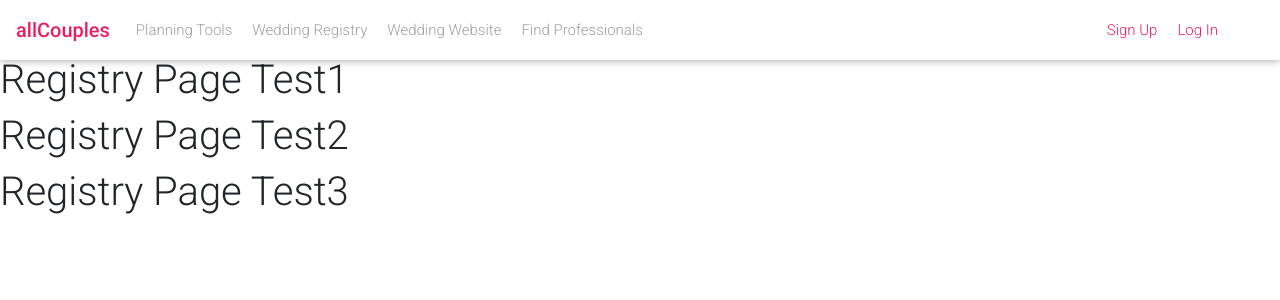
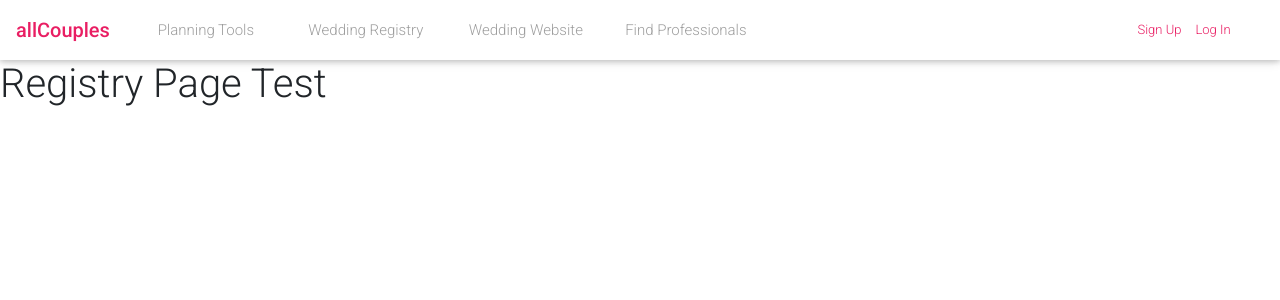
Before and after one commit to fcarlone/QueerWed-site, a React (Create React App) app in the folder client/: page /registry in a window 1280 px wide. Shown: the top 300 px of the page. Built offline with nearby package versions, Linux system fonts and the light colour scheme; a web font is replaced by a local one.

Commit message:
full width navbar submenu updated

```diff
--- /dev/null
+++ b/client/src/components/layout/Container/index.js
@@ -0,0 +1,11 @@
+import React from "react";
+
+function Container({ children }) {
+  return (
+    <div style={{ paddingTop: "60px"}}>
+      {children}
+    </div>
+  );
+}
+
+export default Container;
--- a/client/src/components/layout/Nav/index.js
+++ b/client/src/components/layout/Nav/index.js
@@ -1,5 +1,5 @@
 import React from 'react';
-import { MDBNavbar, MDBNavbarBrand, MDBNavbarNav, MDBNavbarToggler, MDBCollapse, MDBNavItem, MDBNavLink, MDBContainer, MDBMask, MDBView } from 'mdbreact';
+import { MDBNavbar, MDBNavbarBrand, MDBNavbarNav, MDBNavbarToggler, MDBCollapse, MDBNavItem } from 'mdbreact';
 import { BrowserRouter as Router } from 'react-router-dom';
 import "./style.css"
 
@@ -22,79 +22,117 @@ class FullPageIntroWithFixedNavbar extends React.Component {
     render() {
         return (
             <div>
-                {/* <nav>
-                    <ul>
-                        <li><a href="#">Home</a></li>
-                        <li><a href="#">Tutorials</a>
-                            <ul>
-                                <li><a href="#">Photoshop</a></li>
-                                <li><a href="#">Illustrator</a></li>
-                                <li><a href="#">Web Design</a>
-                                    <ul>
-                                        <li><a href="#">HTML</a></li>
-                                        <li><a href="#">CSS</a></li>
-                                    </ul>
-                                </li>
-                            </ul>
-                        </li>
-                        <li><a href="#">Articles</a>
-                            <ul>
-                                <li><a href="#">Web Design</a></li>
-                                <li><a href="#">User Experience</a></li>
-                            </ul>
-                        </li>
-                        <li><a href="#">Inspiration</a></li>
-                    </ul>
-                </nav> */}
-
-
-
                 <header>
                     <Router>
                         <MDBNavbar color="white" dark expand="md" fixed="top">
-                            <MDBNavbarBrand className="pink-text" href="/">
-                                <strong>allCouples</strong>
+                            <MDBNavbarBrand>
+                                <a className="pink-text" href="/"><strong>allCouples</strong></a>
                             </MDBNavbarBrand>
                             {!this.state.isWideEnough && <MDBNavbarToggler onClick={this.onClick} />}
                             <MDBCollapse isOpen={this.state.collapse} navbar>
                                 <MDBNavbarNav left>
-                                    <li><a href="/planning">Planning Tools</a>
-                                        <ul>
-                                            <li><a href="/planning/">Calander</a></li>
-                                            <li><a href="/planning/">Check List</a></li>
-                                            <li><a href="/planning/">Guest List</a></li>
-                                            <li><a href="/planning/">Manage Vendors</a></li>
-
+                                    <li><a className="mainMenu" href="/planning">Planning Tools</a>
+                                        <ul className="subMenuContainer">
+                                            <li className="subMenu subMenu1">
+                                                <li><a href="/planning/calender">Calender</a></li>
+                                                <li><a href="/planning/checklist">Check List</a></li>
+                                                <li><a href="/planning/guestlist">Guest List</a></li>
+                                                <li><a href="/planning/vendor">Manage Vendors</a></li>
+                                            </li>
+                                            <li className="subMenu">
+                                                <li><a href="/registry/create">Create Your Website</a></li>
+                                                <li><a href="/registry/find">Find A Couple</a></li>
+                                            </li>
+                                            <li className="subMenu">
+                                                <li><a href="/website/create">Create Your Registry</a></li>
+                                                <li><a href="/website/find">Find A Couple</a></li>
+                                            </li>
+                                            <li className="subMenu">
+                                                <li><a href="/vendor/find">Find Your Team</a></li>
+                                                <li><a href="/vendor/recommend">Recommend Your Team</a></li>
+                                            </li>
                                         </ul>
                                     </li>
-                                    <li><a href="/registry">Wedding Registry</a>
-                                        <ul>
-                                            <li><a href="/registry/">Create Your Website</a></li>
-                                            <li><a href="/registry/">Find A Couple</a></li>
+
+                                    <li><a className="mainMenu" href="/registry">Wedding Registry</a>
+                                        <ul className="subMenuContainer">
+                                            <li className="subMenu subMenu1">
+                                                <li><a href="/planning/calender">Calender</a></li>
+                                                <li><a href="/planning/checklist">Check List</a></li>
+                                                <li><a href="/planning/guestlist">Guest List</a></li>
+                                                <li><a href="/planning/vendor">Manage Vendors</a></li>
+                                            </li>
+                                            <li className="subMenu">
+                                                <li><a href="/registry/create">Create Your Website</a></li>
+                                                <li><a href="/registry/find">Find A Couple</a></li>
+                                            </li>
+                                            <li className="subMenu">
+                                                <li><a href="/website/create">Create Your Registry</a></li>
+                                                <li><a href="/website/find">Find A Couple</a></li>
+                                            </li>
+                                            <li className="subMenu">
+                                                <li><a href="/vendor/find">Find Your Team</a></li>
+                                                <li><a href="/vendor/recommend">Recommend Your Team</a></li>
+                                            </li>
                                         </ul>
                                     </li>
-                                    <li><a href="/website">Wedding Website</a>
-                                        <ul>
-                                            <li><a href="/website/">Create Your Registry</a></li>
-                                            <li><a href="/website/">Find A Couple</a></li>
+
+                                    <li><a className="mainMenu" href="/website">Wedding Website</a>
+                                        <ul className="subMenuContainer">
+                                            <li className="subMenu subMenu1">
+                                                <li><a href="/planning/calender">Calender</a></li>
+                                                <li><a href="/planning/checklist">Check List</a></li>
+                                                <li><a href="/planning/guestlist">Guest List</a></li>
+                                                <li><a href="/planning/vendor">Manage Vendors</a></li>
+                                            </li>
+                                            <li className="subMenu">
+                                                <li><a href="/registry/create">Create Your Website</a></li>
+                                                <li><a href="/registry/find">Find A Couple</a></li>
+                                            </li>
+                                            <li className="subMenu">
+                                                <li><a href="/website/create">Create Your Registry</a></li>
+                                                <li><a href="/website/find">Find A Couple</a></li>
+                                            </li>
+                                            <li className="subMenu">
+                                                <li><a href="/vendor/find">Find Your Team</a></li>
+                                                <li><a href="/vendor/recommend">Recommend Your Team</a></li>
+                                            </li>
                                         </ul>
                                     </li>
-                                    <li><a href="/vendor">Find Professionals</a>
-                                        <ul>
-                                            <li><a href="/vendor/">Find Your Wedding Team</a></li>
-                                            <li><a href="/vendor/">Recommend Your Wedding Team</a></li>
+
+                                    <li><a className="mainMenu" href="/vendor">Find Professionals</a>
+                                        <ul className="subMenuContainer">
+                                            <li className="subMenu subMenu1">
+                                                <li><a href="/planning/calender">Calender</a></li>
+                                                <li><a href="/planning/checklist">Check List</a></li>
+                                                <li><a href="/planning/guestlist">Guest List</a></li>
+                                                <li><a href="/planning/vendor">Manage Vendors</a></li>
+                                            </li>
+                                            <li className="subMenu">
+                                                <li><a href="/registry/create">Create Your Website</a></li>
+                                                <li><a href="/registry/find">Find A Couple</a></li>
+                                            </li>
+                                            <li className="subMenu">
+                                                <li><a href="/website/create">Create Your Registry</a></li>
+                                                <li><a href="/website/find">Find A Couple</a></li>
+                                            </li>
+                                            <li className="subMenu">
+                                                <li><a href="/vendor/find">Find Your Team</a></li>
+                                                <li><a href="/vendor/recommend">Recommend Your Team</a></li>
+                                            </li>
                                         </ul>
                                     </li>
                                 </MDBNavbarNav>
-                                <MDBNavbarNav right>
-                                    <MDBNavItem>
-                                        <div className="md-form my-0">
-                                            <span className="m-1"><a href="/" className="pink-text">Sign Up</a></span>
-                                            <span className="m-1"><a href="/" className="pink-text">Log In</a></span>
-                                        </div>
-                                    </MDBNavItem>
-                                </MDBNavbarNav>
                             </MDBCollapse>
+                            <MDBNavbarNav right>
+                                <MDBNavItem>
+                                    <div className="md-form my-0">
+                                        <span className="m-1"><a className="joinMenu pink-text" href="/">Sign Up</a></span>
+                                        <span className="m-1"><a className="joinMenu pink-text" href="/">Log In</a></span>
+                                    </div>
+                                </MDBNavItem>
+                            </MDBNavbarNav>
+
                         </MDBNavbar>
                     </Router>
                 </header>
--- /dev/null
+++ b/client/src/components/layout/Nav/style copy.css
@@ -0,0 +1,58 @@
+nav {
+    text-align:center;
+    width: 100%;
+    /* background: #bebebe; */
+    padding: 0;
+    margin: 0;
+    height: 60px;
+    position:relative;
+}
+
+nav ul {
+    /* background: #bebebe; */
+    list-style:none;
+    padding:0 20px;
+    margin: 0;
+    height: 60px;
+}
+
+
+nav ul li {
+    display: inline-block;
+}
+
+
+nav ul li a {
+    color:#9e9e9e;
+    font-size: 15px;
+    display:block;
+    padding:0px 10px;
+    text-decoration:none;
+    float: left;
+    height: 60px;
+     line-height: 60px;
+}
+
+  /* nav ul li:hover {
+    background: #333333;
+  } */
+
+
+  nav ul li:hover > a{
+      color:#e91e63;
+  }
+
+  nav ul li:hover > ul {
+    display:block;
+  }
+
+  nav ul ul {
+    background: #FFFFFF;
+    padding:0;
+    text-align: center;
+    display:none;
+      width: 100%;
+    position: absolute;
+    top: 60px;
+    left: 0px;
+  }
--- a/client/src/components/layout/Nav/style.css
+++ b/client/src/components/layout/Nav/style.css
@@ -16,27 +16,26 @@ nav ul {
   height: 60px;
 }
 
-
 nav ul li {
-    display: inline-block;
+  /* display: inline-block; */
+  width: 160px;
 }
 
-
-nav ul li a {
+nav ul li .mainMenu {
   color:#9e9e9e;
   font-size: 15px;
   display:block;
   padding:0px 10px;
   text-decoration:none;
-    float: left;
+  /* float: left; */
   height: 60px;
   line-height: 60px;
+  /* text-align: left */
 }
 
 /* nav ul li:hover {
   background: #333333;
 } */
-
 
 nav ul li:hover > a{
   color:#e91e63;
@@ -55,4 +54,43 @@ nav ul li a {
   position: absolute;
   top: 60px;
   left: 0px;
+  height: auto;
 }
+
+.joinMenu {
+  display: inline-block;
+  font-size: 13px;
+  padding:0px 3px;
+  text-decoration:none;
+  /* float: left; */
+  height: 60px;
+  line-height: 60px;
+}
+
+nav > ul {
+  padding: 0px;
+}
+
+.subMenuContainer {
+  padding-bottom: 20px;
+}
+
+.subMenu {
+  float: left;
+}
+
+.subMenu1 {
+  margin-left: 125px;
+}
+
+.subMenu > li {
+  font-size: 13px;
+  /* text-align: left; */
+  width: 160px;
+  padding: 3px 10px;
+}
+
+.subMenu li a {
+  text-decoration:none;
+  color: #9e9e9e;
+}
--- a/client/src/components/pages/Planning.js
+++ b/client/src/components/pages/Planning.js
@@ -1,9 +1,12 @@
 import React from "react";
+import Container from "../layout/Container"
 
 class Planning extends React.Component {
     render() {
         return (
+            <Container>
             <h1>Planning Page Test</h1>
+            </Container>
         );
     }
 }
--- a/client/src/components/pages/Registry.js
+++ b/client/src/components/pages/Registry.js
@@ -1,16 +1,13 @@
 import React from "react";
+import Container from "../layout/Container"
+
 
 class Registry extends React.Component {
     render() {
         return (
-            <>
-            <h1>Registry Page Test0</h1>
-            <h1>Registry Page Test1</h1>
-
-            <h1>Registry Page Test2</h1>
-            <h1>Registry Page Test3</h1>
-
-            </>
+            <Container>
+            <h1>Registry Page Test</h1>
+            </Container>
         );
     }
 }
--- a/client/src/components/pages/Vendor.js
+++ b/client/src/components/pages/Vendor.js
@@ -1,9 +1,13 @@
 import React from "react";
+import Container from "../layout/Container"
+
 
 class Vendor extends React.Component {
     render() {
         return (
+            <Container>
             <h1>Vendor Page Test</h1>
+            </Container>
         );
     }
 }
```
Also changed, not shown: client/src/components/pages/Website.js (+8 -5 lines). Lines whose indentation alone changed are shown as unchanged.
